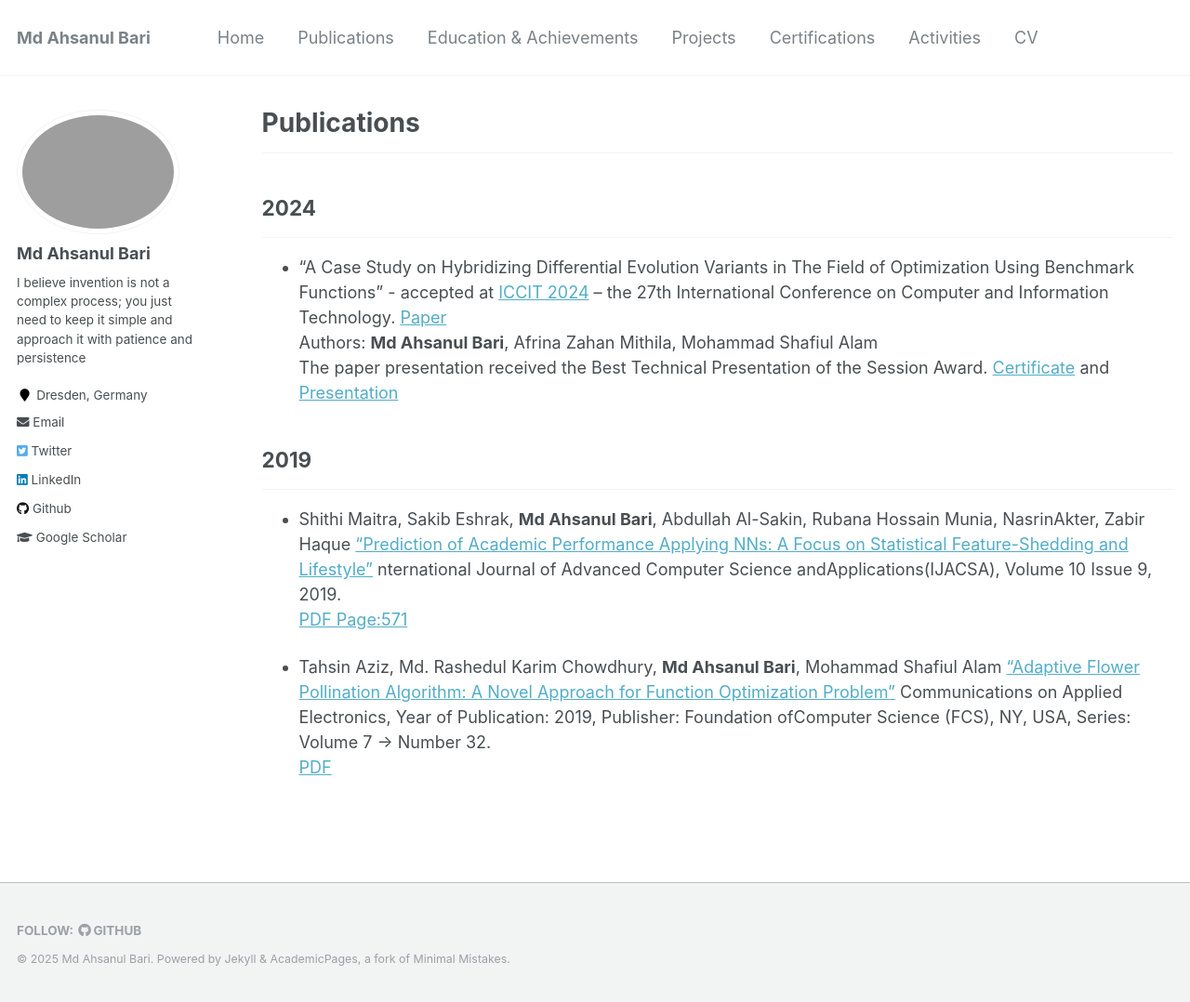
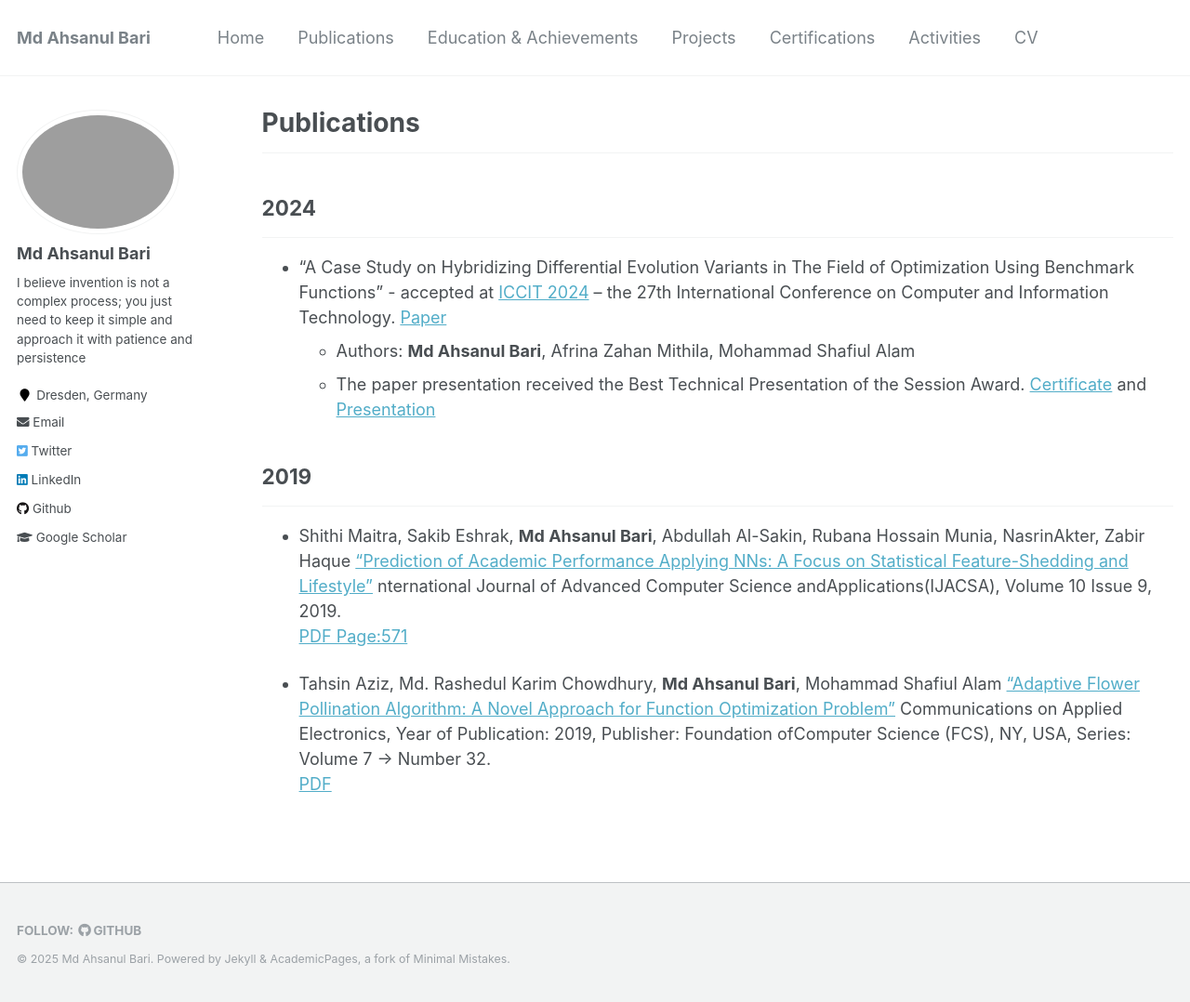
Before and after one commit to AhsanulBariRomi/ahsanul-bari.github.io, a Jekyll site: the page built from _pages/publications.md, in a window 1280 px wide and 1078 px high. Shown: the whole window at 93% size. Built offline with Jekyll 4.4.1, drawn with Linux system fonts in a browser that asks for light colours.

Commit message:
Allignemnt

```diff
--- a/_pages/publications.md
+++ b/_pages/publications.md
@@ -10,8 +10,8 @@ author_profile: true
 
 ---
 - "A Case Study on Hybridizing Differential Evolution Variants in The Field of Optimization Using Benchmark Functions" - accepted at [ICCIT 2024](https://iccit.org.bd/2024/home/) – the 27th International Conference on Computer and Information Technology. [Paper](https://drive.google.com/file/d/1OQNXe1mXuUGVlLQHB8t3U9uB4aDYl-lQ/view?usp=sharing)
-Authors: **Md Ahsanul Bari**, Afrina Zahan Mithila, Mohammad Shafiul Alam
-The paper presentation received the Best Technical Presentation of the Session Award. [Certificate](https://drive.google.com/file/d/1id8fUF_Q9R2oezZCvNZlriu2QClAgopg/view?usp=sharing) and [Presentation](https://docs.google.com/presentation/d/186U_9hK7mqkXC6YnM-4VGPZ6VWhCKdB4/edit?usp=sharing&ouid=107859767730216986960&rtpof=true&sd=true)
+	- Authors: **Md Ahsanul Bari**, Afrina Zahan Mithila, Mohammad Shafiul Alam
+	- The paper presentation received the Best Technical Presentation of the Session Award. [Certificate](https://drive.google.com/file/d/1id8fUF_Q9R2oezZCvNZlriu2QClAgopg/view?usp=sharing) and [Presentation](https://docs.google.com/presentation/d/186U_9hK7mqkXC6YnM-4VGPZ6VWhCKdB4/edit?usp=sharing&ouid=107859767730216986960&rtpof=true&sd=true)
 
 
 ## 2019
```
